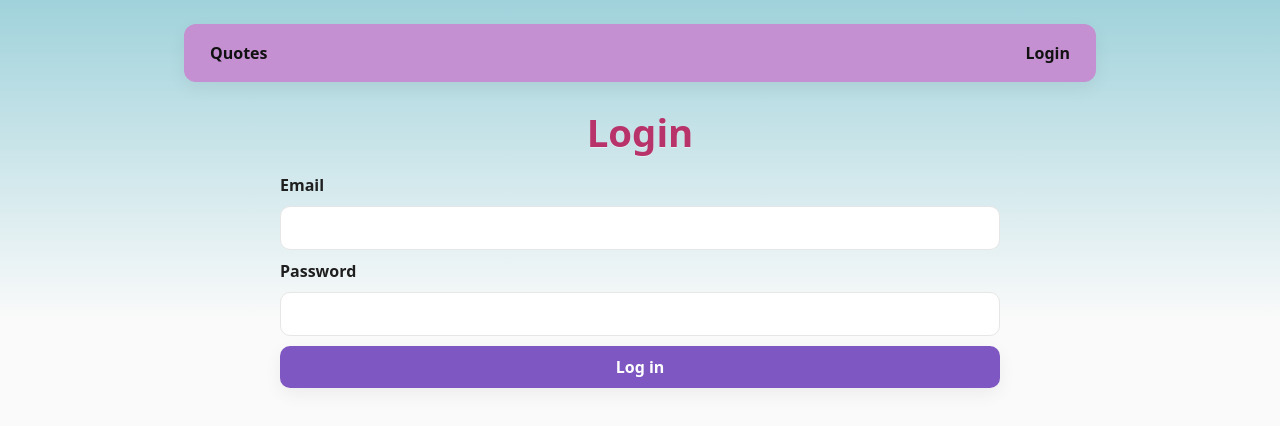
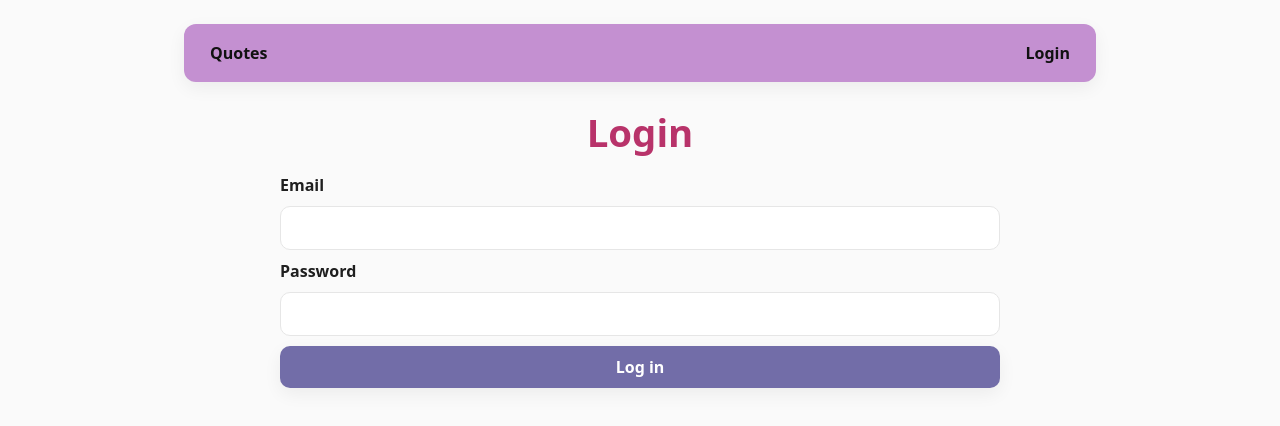
Before and after one commit to c-joss/freight-quotes, a React app in the folder client/: page /login in a window 1280 px wide. Built offline with nearby package versions, Linux system fonts and the light colour scheme; no server answers.

Commit message:
style: make global background solid

```diff
--- a/client/src/styles.css
+++ b/client/src/styles.css
@@ -34,7 +34,10 @@ body {
     Arial,
     sans-serif;
   color: var(--text);
-  background: linear-gradient(180deg, var(--non-photo-blue) 0%, var(--bg) 40%);
+  background: var(--bg);
+  background-attachment: fixed;
+  overflow-x: hidden;
+  min-height: 100vh;
 }
 
 .app {
@@ -339,18 +342,3 @@ a:hover {
   justify-content: center;
   flex-wrap: wrap;
 }
-
-.btn {
-  display: inline-block;
-  padding: 10px 16px;
-  border-radius: 10px;
-  background: #7e57c2; /* matches your purple nav */
-  color: #fff;
-  text-decoration: none;
-  font-weight: 600;
-}
-
-.btn.secondary {
-  background: #e9e2f7;
-  color: #3b2f63;
-}
```
